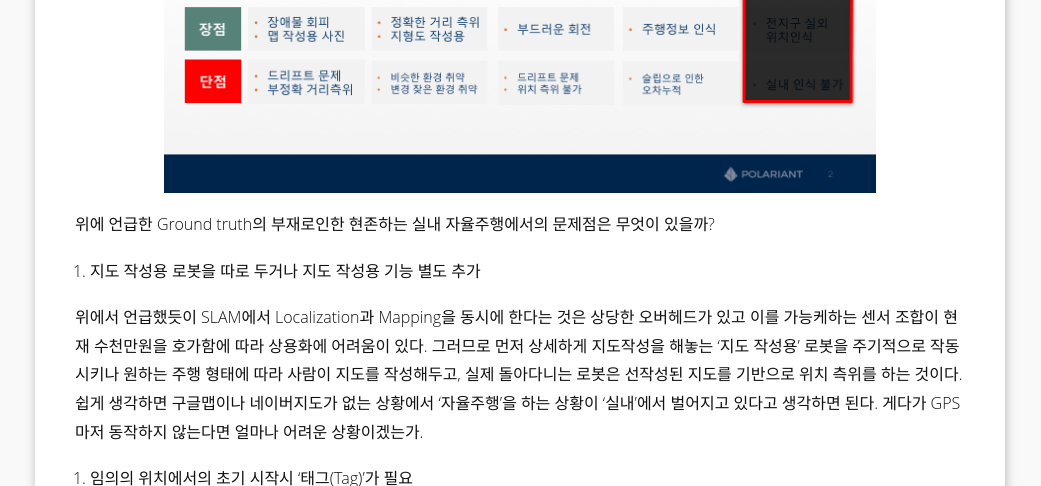
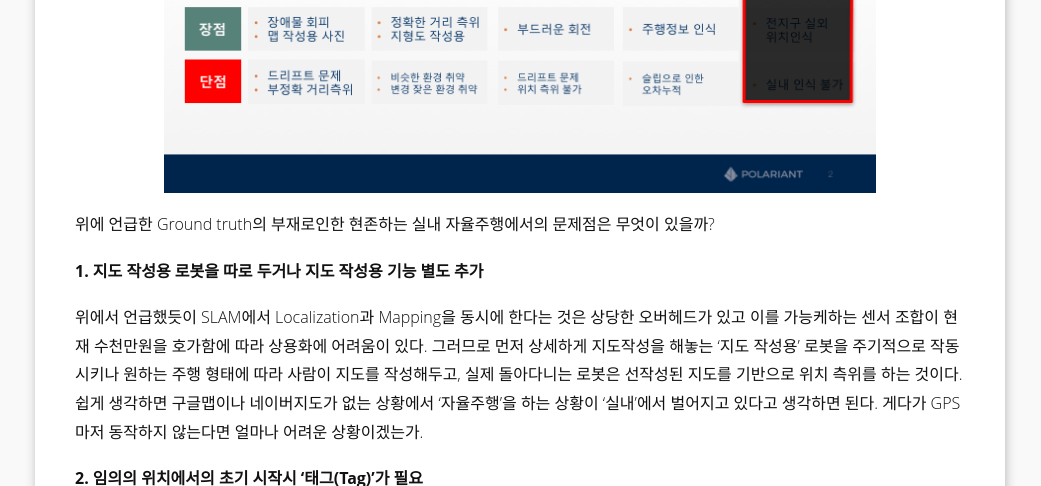
Before and after one commit to HyoukJang/HyoukJang.github.io, a Jekyll site: the page built from _posts/2018-01-02-positional-tracking-101-5.md, in a window 1280 px wide and 1400 px high, scrolled down 2457 px. Shown: the top 486 px of the window, without its empty margins (120-1161 px from the left). Built offline with Jekyll 4.4.1, drawn with Linux system fonts in a browser that asks for light colours; nearby versions of some CDN libraries; some web fonts are replaced; comment, search, counter and statistics services are not loaded; some of the changed text lies outside the part shown; grey boxes are pictures that could not be loaded.

Commit message:
edit markdown syntax

```diff
--- a/_posts/2018-01-02-positional-tracking-101-5.md
+++ b/_posts/2018-01-02-positional-tracking-101-5.md
@@ -40,17 +40,17 @@
 
 위에 언급한 Ground truth의 부재로인한 현존하는 실내 자율주행에서의 문제점은 무엇이 있을까?
 
-1. 지도 작성용 로봇을 따로 두거나 지도 작성용 기능 별도 추가
+**1. 지도 작성용 로봇을 따로 두거나 지도 작성용 기능 별도 추가**
 
 위에서 언급했듯이 SLAM에서 Localization과 Mapping을 동시에 한다는 것은 상당한 오버헤드가 있고 이를 가능케하는 센서 조합이 현재 수천만원을 호가함에 따라 상용화에 어려움이 있다. 그러므로 먼저 상세하게 지도작성을 해놓는 '지도 작성용' 로봇을 주기적으로 작동시키나 원하는 주행 형태에 따라 사람이 지도를 작성해두고, 실제 돌아다니는 로봇은 선작성된 지도를 기반으로 위치 측위를 하는 것이다. 쉽게 생각하면 구글맵이나 네이버지도가 없는 상황에서 '자율주행'을 하는 상황이 '실내'에서 벌어지고 있다고 생각하면 된다. 게다가 GPS마저 동작하지 않는다면 얼마나 어려운 상황이겠는가.
 
-2. 임의의 위치에서의 초기 시작시 '태그(Tag)'가 필요
+**2. 임의의 위치에서의 초기 시작시 '태그(Tag)'가 필요**
 
-선작성된 지도가 있는 상황에서 그 지도를 가지고 localization을 바로 시작하기 위해서는 지도상에서의 첫 초기 위치를 로봇이 알아야하고 이를 위해서는 태그(Tag)나 랜드마크가 꼭 필요하다. 태그 형태는 RFID일 수도 있고 아래 동영상처럼 QR 코드 비슷하게 생긴 에이프릴 태그(April tag)일 수 있다. 하기 동영상은 실내 자율주행 청소용 로봇(Autoscrubber)으로 사업화를 하고 있으며 얼마 전 소프트뱅크 비전 펀드(Vision Fund)로부터 114 million USD를 투자 받은 유망한 스타트업 ![Brain corp.](https://www.braincorp.com/)의 데모이다.
+선작성된 지도가 있는 상황에서 그 지도를 가지고 localization을 바로 시작하기 위해서는 지도상에서의 첫 초기 위치를 로봇이 알아야하고 이를 위해서는 태그(Tag)나 랜드마크가 꼭 필요하다. 태그 형태는 RFID일 수도 있고 아래 동영상처럼 QR 코드 비슷하게 생긴 에이프릴 태그(April tag)일 수 있다. 하기 동영상은 실내 자율주행 청소용 로봇(Autoscrubber)으로 사업화를 하고 있으며 얼마 전 소프트뱅크 비전 펀드(Vision Fund)로부터 114 million USD를 투자 받은 유망한 스타트업 [Brain corp.](https://www.braincorp.com/)의 데모이다.
 
 {% include youtube_player.html id="htcQgXQZ7sA" %}
 
-3. 비슷한 구조가 반복되는 환경이나 잦은 가구 배치의 변경에 매우 취약
+**3. 비슷한 구조가 반복되는 환경이나 잦은 가구 배치의 변경에 매우 취약**
 
 실내 자율주행 로봇의 SLAM 기술에서 라이다(Lidar)의 역할은 주요 동선의 '벽'간의 거리를 정밀하게 측위하는 것이다. '벽'간의 거리를 통해서 로봇 주변의 벽의 형태를 가지고 전체 맵에서 위치를 찾아내는데, 비슷한 구조가 반복되는 환경이나 잦은 가구 배치로 인하여 벽이 계속 변화하는 경우, 선작성된 지도와 로봇이 측위하는 벽의 형태가 판이하게 다르므로 localization의 어려움이 있다.
 
```
